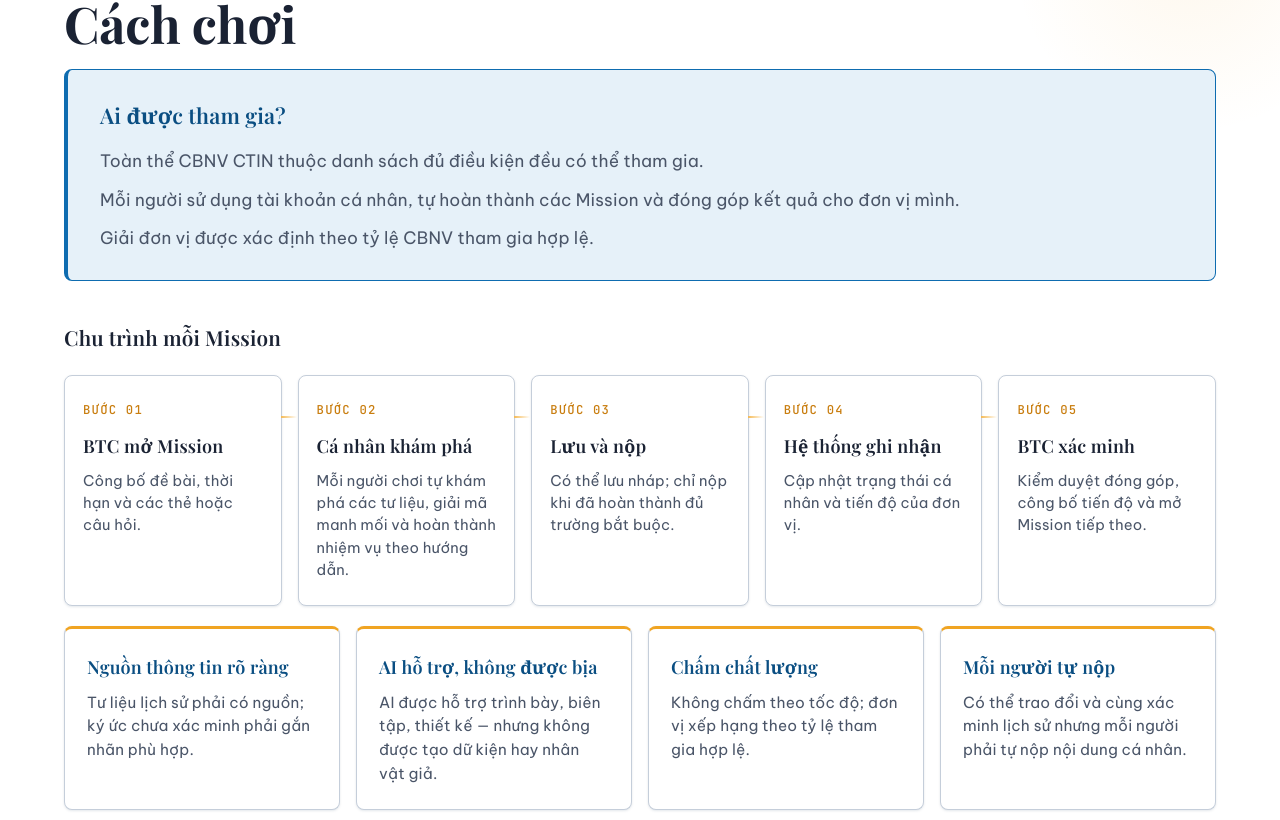
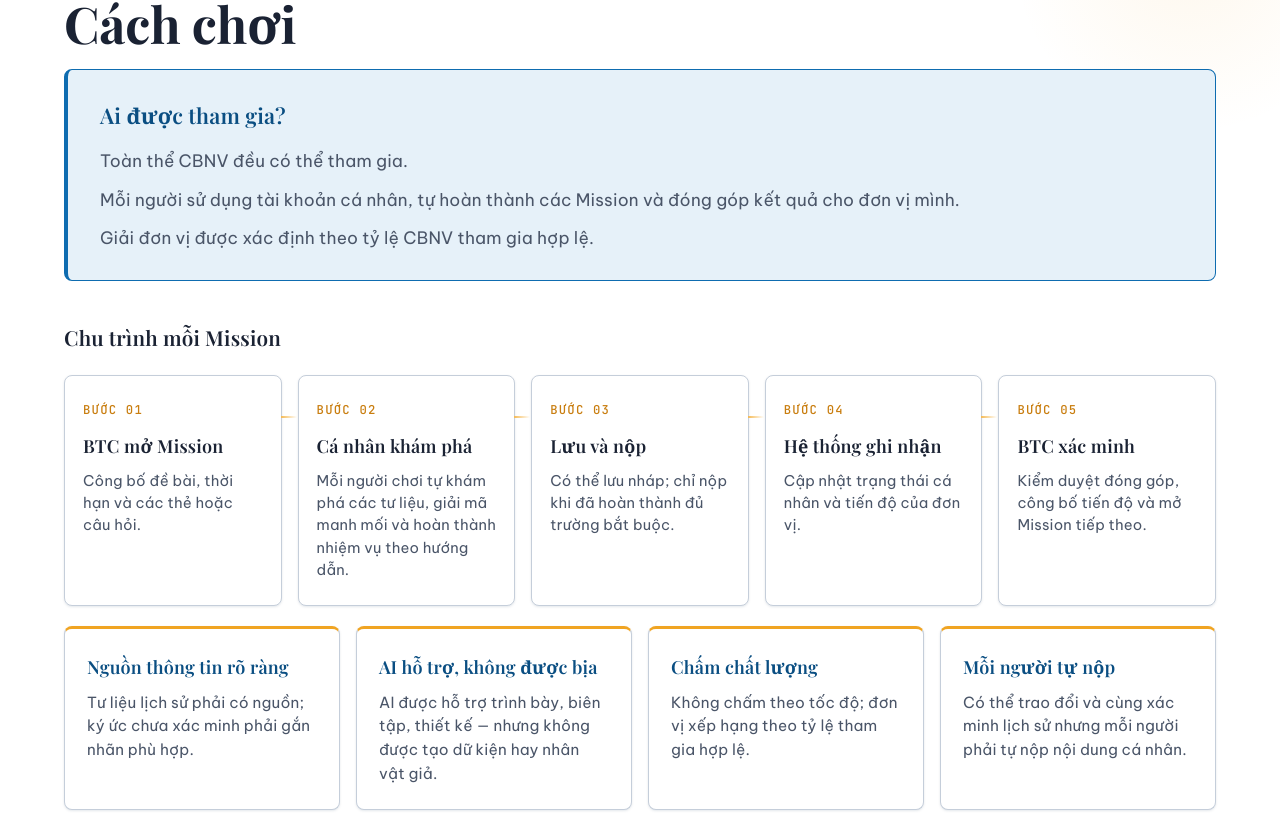
Before and after one commit to cuongmn16/landingPage_FE, a React (Vite) app: page / in a window 1280 px wide. Shown: the part 1720-2540 px from the top of the page. Built offline with nearby package versions, Linux system fonts and the light colour scheme; no server answers.

Commit message:
update participant condition to Toan the CBNV deu co the tham gia

```diff
--- a/src/data/appData.js
+++ b/src/data/appData.js
@@ -35,7 +35,7 @@ export const HOW_TO_PLAY = {
   intro: {
     title: 'Ai được tham gia?',
     paragraphs: [
-      'Toàn thể CBNV CTIN thuộc danh sách đủ điều kiện đều có thể tham gia.',
+      'Toàn thể CBNV đều có thể tham gia.',
       'Mỗi người sử dụng tài khoản cá nhân, tự hoàn thành các Mission và đóng góp kết quả cho đơn vị mình.',
       'Giải đơn vị được xác định theo tỷ lệ CBNV tham gia hợp lệ.'
     ]
@@ -157,7 +157,7 @@ export const TIMELINE = [
 ];
 
 export const FAQ = [
-  { q: 'Ai được tham gia?', a: 'Toàn thể CBNV có tên trong danh sách đủ điều kiện do Ban Nhân lực cung cấp.' },
+  { q: 'Ai được tham gia?', a: 'Toàn thể CBNV đều có thể tham gia.' },
   { q: 'Có phải đăng ký đội không?', a: 'Không. Người chơi đăng nhập cá nhân; hệ thống tự ghi nhận cho đơn vị.' },
   { q: 'Khi nào được tính là tham gia hợp lệ?', a: 'Khi hoàn thành đủ phần bắt buộc của mỗi Mission và được xác nhận Hợp lệ.' },
   { q: 'Giải đơn vị tính thế nào?', a: 'Tỷ lệ chinh phục = Tổng số nhiệm vụ hợp lệ của CBNV đơn vị ÷ (Tổng số CBNV đơn vị × 4) × 100%.' },
```
